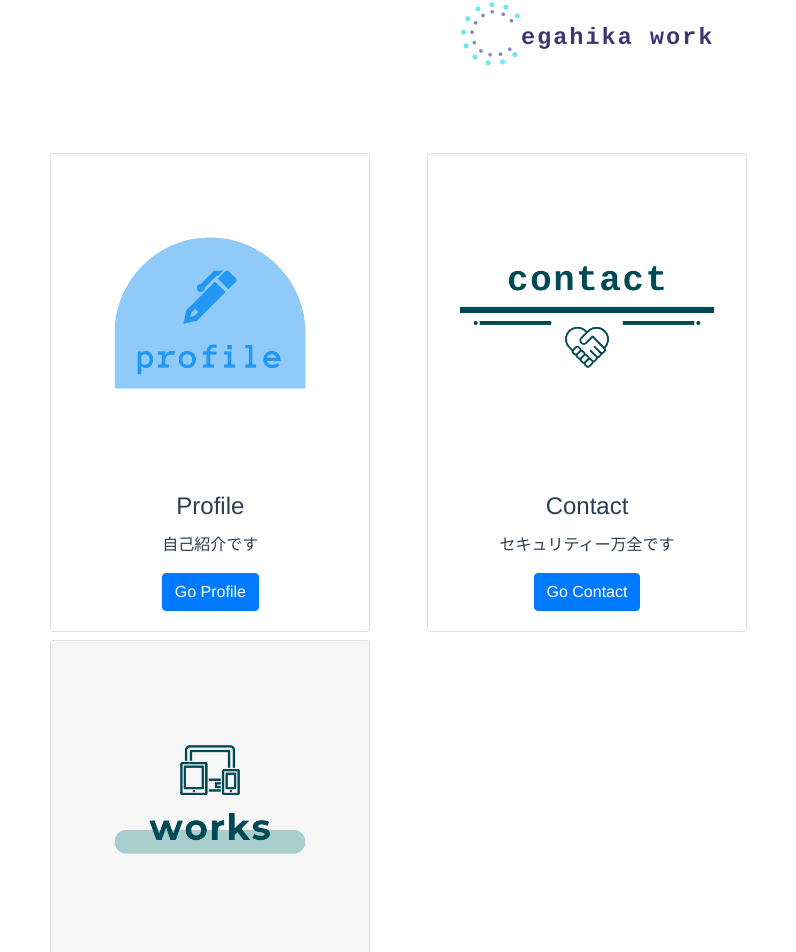
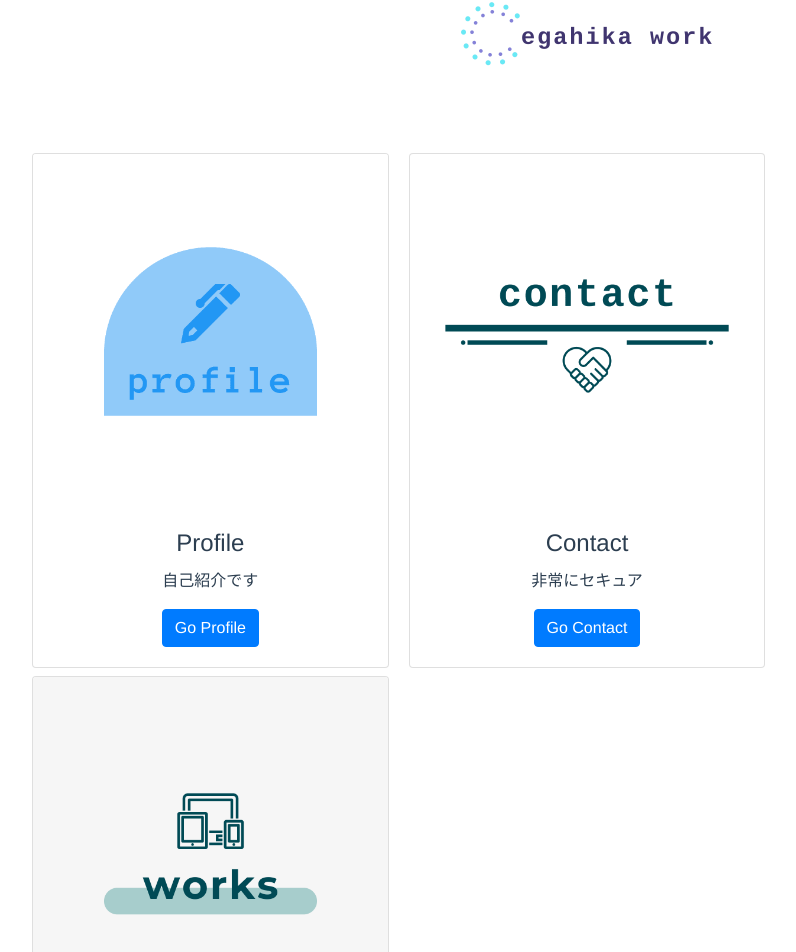
Before and after one commit to HikaruEgashira/egahika-work, a Vue app: page / in a window 1280 px wide. Shown: the part 47-999 px from the top of the page, without its empty margins (53-849 px from the left). Built offline with nearby package versions, Linux system fonts and the light colour scheme.

Commit message:
prefix: link

```diff
--- a/src/components/home.vue
+++ b/src/components/home.vue
@@ -8,12 +8,11 @@
                 img-alt="Image"
                 img-top
                 tag="article"
-                style="max-width: 20rem;"
                 class="mb-2">
           <p class="card-text">
             自己紹介です
           </p>
-          <b-button href="profile" variant="primary">Go Profile</b-button>
+          <b-button to="/profile" variant="primary">Go Profile</b-button>
         </b-card>
 
         <b-card title="Works"
@@ -22,12 +21,11 @@
                 img-alt="Image"
                 img-top
                 tag="article"
-                style="max-width: 20rem;"
                 class="mb-2">
           <p class="card-text">
             制作物一覧です
           </p>
-          <b-button href="works" variant="primary">Go Works</b-button>
+          <b-button to="/works" variant="primary">Go Works</b-button>
         </b-card>
 
         <b-card title="Contact"
@@ -36,12 +34,11 @@
                 img-alt="Image"
                 img-top
                 tag="article"
-                style="max-width: 20rem;"
                 class="mb-2">
           <p class="card-text">
-            セキュリティー万全です
+            非常にセキュア
           </p>
-          <b-button href="contact" variant="primary">Go Contact</b-button>
+          <b-button to="/contact" variant="primary">Go Contact</b-button>
         </b-card>
       </b-card-group>
     </div>
```
